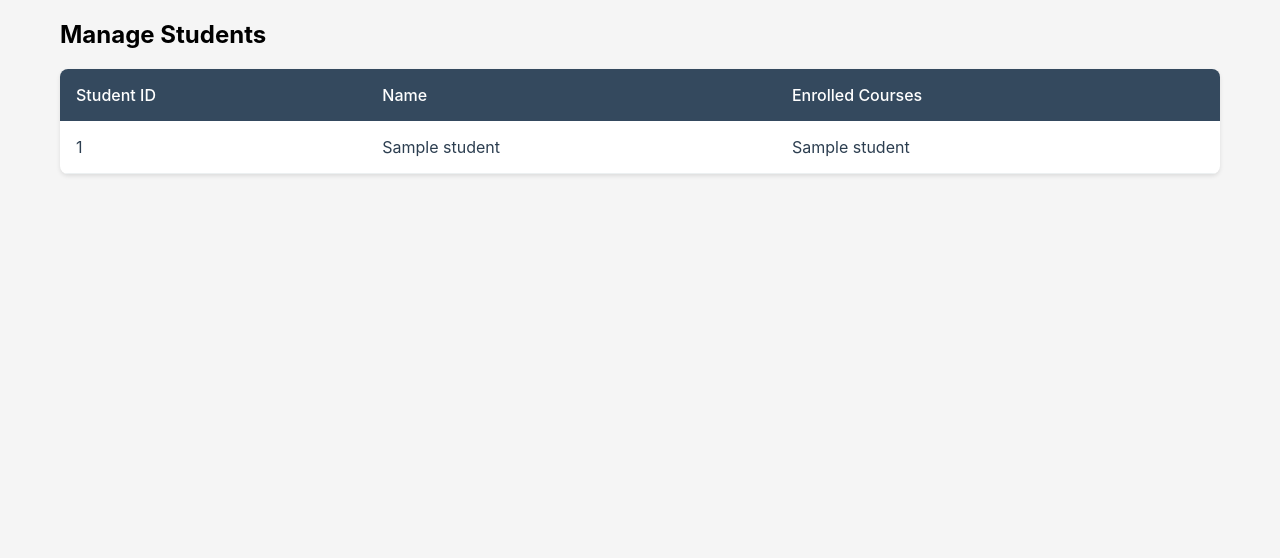
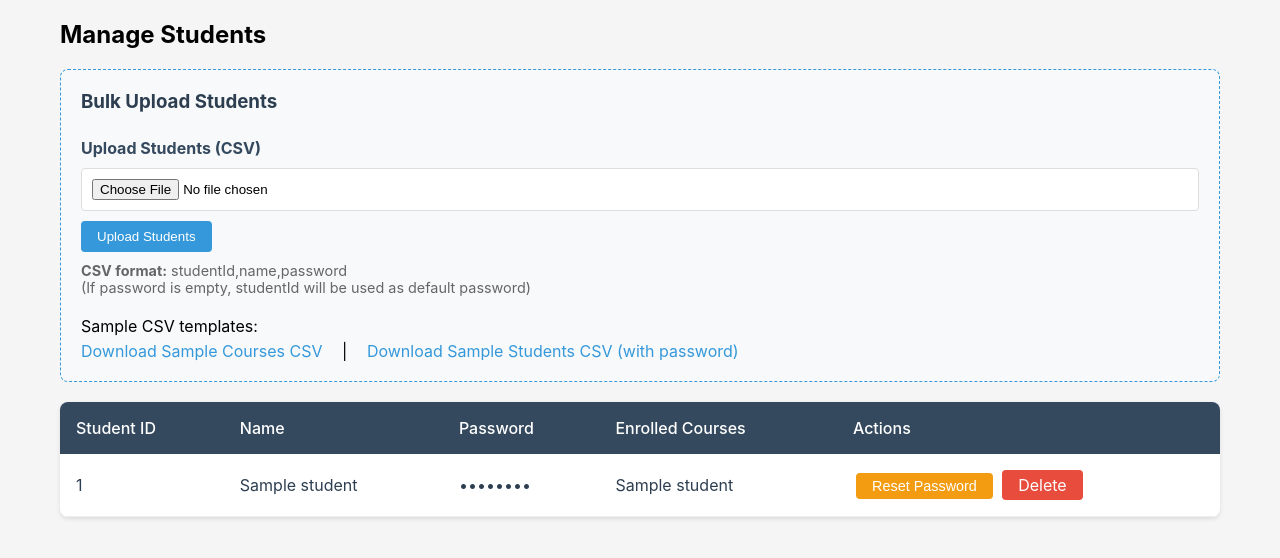
Before and after one commit to 6102project003/addrop-system, a Flask app: template templates/admin/students.html in a window 1280 px wide. Shown: the top 558 px of the page. Run offline with Flask 3, Linux system fonts and the light colour scheme; the template is opened without the code that fills it: most values are stand-ins (such as "Sample title", 1, 10 or a date in 2020).

Commit message:
Update students.html

```diff
--- a/templates/admin/students.html
+++ b/templates/admin/students.html
@@ -3,12 +3,42 @@
 {% block content %}
 <h2>Manage Students</h2>
 
+<!-- Upload Section -->
+<div class="upload-section" style="margin: 20px 0; padding: 20px; background: #f8f9fa; border-radius: 8px; border: 1px dashed #3498db;">
+    <h3 style="margin-bottom: 15px; color: #2c3e50;">Bulk Upload Students</h3>
+
+    <div style="display: flex; gap: 20px; flex-wrap: wrap;">
+        <!-- Upload Students CSV -->
+        <div style="flex: 1; min-width: 250px;">
+            <h4 style="margin: 10px 0; color: #34495e;">Upload Students (CSV)</h4>
+            <form method="POST" action="{{ url_for('admin_upload_students') }}" enctype="multipart/form-data">
+                <input type="file" name="file" accept=".csv" required style="padding: 10px; border: 1px solid #ddd; border-radius: 4px; background: white; width: 100%;">
+                <button type="submit" style="margin-top: 10px; padding: 8px 16px; background-color: #3498db; color: white; border: none; border-radius: 4px; cursor: pointer;">Upload Students</button>
+            </form>
+            <p style="font-size: 0.9rem; color: #666; margin-top: 10px;">
+                <strong>CSV format:</strong> studentId,name,password<br>
+                (If password is empty, studentId will be used as default password)
+            </p>
+        </div>
+    </div>
+
+    <!-- Sample CSV Links -->
+    <div style="margin-top: 20px;">
+        <p style="margin-bottom: 5px;">Sample CSV templates:</p>
+        <a href="#" onclick="downloadSampleCourses()" style="color: #3498db; text-decoration: none; margin-right: 15px;">Download Sample Courses CSV</a> |
+        <a href="#" onclick="downloadSampleStudentsWithPassword()" style="color: #3498db; text-decoration: none; margin-left: 15px;">Download Sample Students CSV (with password)</a>
+    </div>
+</div>
+
+<!-- Students Table -->
 <table class="courses-table" style="width: 100%; background: white; border-radius: 8px; overflow: hidden; box-shadow: 0 2px 4px rgba(0,0,0,0.1); margin-top: 20px;">
     <thead>
         <tr>
             <th style="background-color: #34495e; color: white; padding: 1rem; text-align: left;">Student ID</th>
             <th style="background-color: #34495e; color: white; padding: 1rem; text-align: left;">Name</th>
+            <th style="background-color: #34495e; color: white; padding: 1rem; text-align: left;">Password</th>
             <th style="background-color: #34495e; color: white; padding: 1rem; text-align: left;">Enrolled Courses</th>
+            <th style="background-color: #34495e; color: white; padding: 1rem; text-align: left;">Actions</th>
         </tr>
     </thead>
     <tbody>
@@ -16,9 +46,105 @@
         <tr>
             <td style="padding: 1rem; border-bottom: 1px solid #ecf0f1;">{{ student.studentId }}</td>
             <td style="padding: 1rem; border-bottom: 1px solid #ecf0f1;">{{ student.name }}</td>
+            <td style="padding: 1rem; border-bottom: 1px solid #ecf0f1;">••••••••</td>
             <td style="padding: 1rem; border-bottom: 1px solid #ecf0f1;">{{ student.enrolled_course_names }}</td>
+            <td style="padding: 1rem; border-bottom: 1px solid #ecf0f1;">
+                <button onclick="resetPassword('{{ student.studentId }}')" style="padding: 0.3rem 1rem; background-color: #f39c12; color: white; border: none; border-radius: 4px; cursor: pointer; margin-right: 0.3rem;">Reset Password</button>
+                <a href="#" onclick="deleteStudent('{{ student.studentId }}')"
+                   style="padding: 0.3rem 1rem; background-color: #e74c3c; color: white; text-decoration: none; border-radius: 4px; display: inline-block;">Delete</a>
+            </td>
         </tr>
         {% endfor %}
     </tbody>
 </table>
+
+<script>
+function downloadSampleCourses() {
+    const content = "courseId,name,credits,capacity,department,instructor,day,time\n" +
+                    "COMP1234,Cloud Computing,3,50,Computing,Dr. Chan,Mon,09:00-12:00\n" +
+                    "COMP2345,Database Systems,3,40,Computing,Prof. Wong,Wed,14:00-17:00\n" +
+                    "COMP3456,Network Security,3,45,Computing,Dr. Lee,Tue,10:00-13:00";
+
+    const blob = new Blob([content], { type: 'text/csv' });
+    const url = window.URL.createObjectURL(blob);
+    const a = document.createElement('a');
+    a.href = url;
+    a.download = 'sample_courses.csv';
+    a.click();
+    window.URL.revokeObjectURL(url);
+}
+
+function downloadSampleStudentsWithPassword() {
+    const content = "studentId,name,password\n" +
+                    "s100001,John Smith,s100001\n" +
+                    "s100002,Mary Chen,mary123\n" +
+                    "s100003,David Wong,david2024\n" +
+                    "s100004,Sarah Lee,sarah123\n" +
+                    "s100005,Michael Chan,password123\n" +
+                    "s100006,Jennifer Wu,jennifer2024\n" +
+                    "s100007,Robert Johnson,robert123\n" +
+                    "s100008,Patricia Williams,patricia123\n" +
+                    "s100009,James Brown,james2024\n" +
+                    "s100010,Linda Davis,linda123";
+
+    const blob = new Blob([content], { type: 'text/csv' });
+    const url = window.URL.createObjectURL(blob);
+    const a = document.createElement('a');
+    a.href = url;
+    a.download = 'sample_students_with_password.csv';
+    a.click();
+    window.URL.revokeObjectURL(url);
+}
+
+function resetPassword(studentId) {
+    if (confirm('Reset password for student ' + studentId + '? Password will be reset to student ID.')) {
+        // TODO: Implement password reset functionality
+        fetch('/admin/student/' + studentId + '/reset-password', {
+            method: 'POST',
+            headers: {'Content-Type': 'application/json'}
+        })
+        .then(response => response.json())
+        .then(data => {
+            alert(data.message || 'Password reset successfully');
+            location.reload();
+        })
+        .catch(error => {
+            alert('Error resetting password');
+        });
+    }
+}
+
+function deleteStudent(studentId) {
+    if (confirm('Are you sure you want to delete student ' + studentId + '? This will also remove all their enrollments.')) {
+        // TODO: Implement delete functionality
+        fetch('/admin/student/' + studentId + '/delete', {
+            method: 'POST',
+            headers: {'Content-Type': 'application/json'}
+        })
+        .then(response => response.json())
+        .then(data => {
+            alert(data.message || 'Student deleted successfully');
+            location.reload();
+        })
+        .catch(error => {
+            alert('Error deleting student');
+        });
+    }
+}
+</script>
+
+<style>
+.upload-section a:hover {
+    text-decoration: underline !important;
+}
+.upload-section input[type="file"]:hover {
+    border-color: #3498db;
+}
+.upload-section button:hover {
+    background-color: #2980b9 !important;
+}
+.courses-table tr:hover {
+    background-color: #f8f9fa;
+}
+</style>
 {% endblock %}
```
